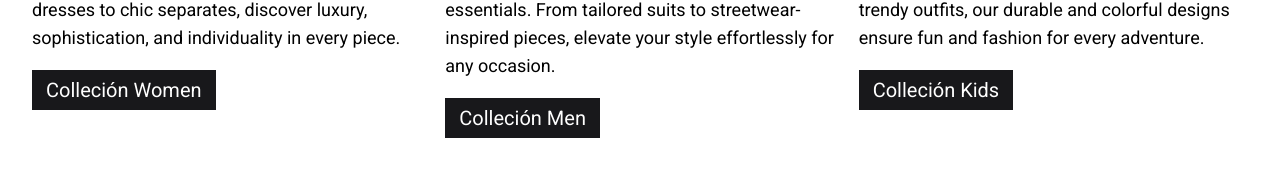
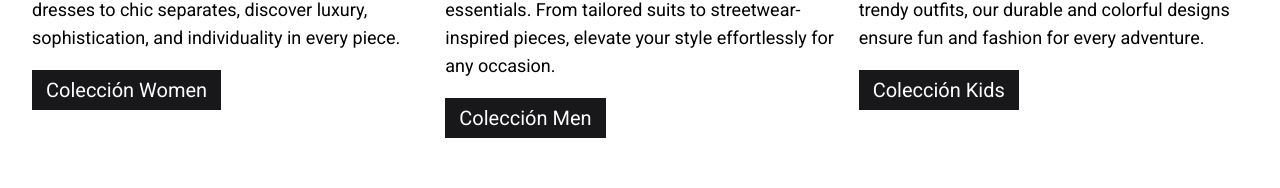
Before and after one commit to bebigomez/oiga-app-frontend, a React (Vite) app: page / in a window 1280 px wide. Shown: the part 1340-1528 px from the top of the page. Built offline with nearby package versions, Linux system fonts and the light colour scheme; no server answers.

Commit message:
fix button typo

```diff
--- a/src/components/MainPage.jsx
+++ b/src/components/MainPage.jsx
@@ -63,7 +63,7 @@ const MainPage = () => {
                   </h3>
                   <p className="text-sm md:text-lg mb-4 md:mb-6">{item.description}</p>
                   <Link to={`/${item.title}`} className="text-sm bg-zinc-900 md:text-xl text-white py-2 px-3.5">
-                    Colleción {item.title}
+                    Colección {item.title}
                   </Link>
                 </div>
               </div>
```
